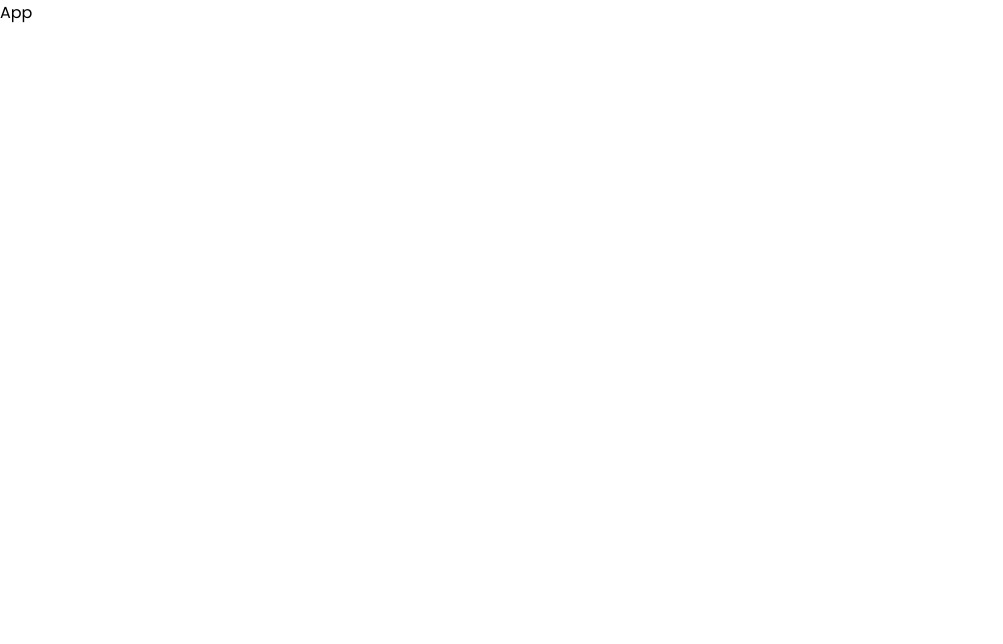
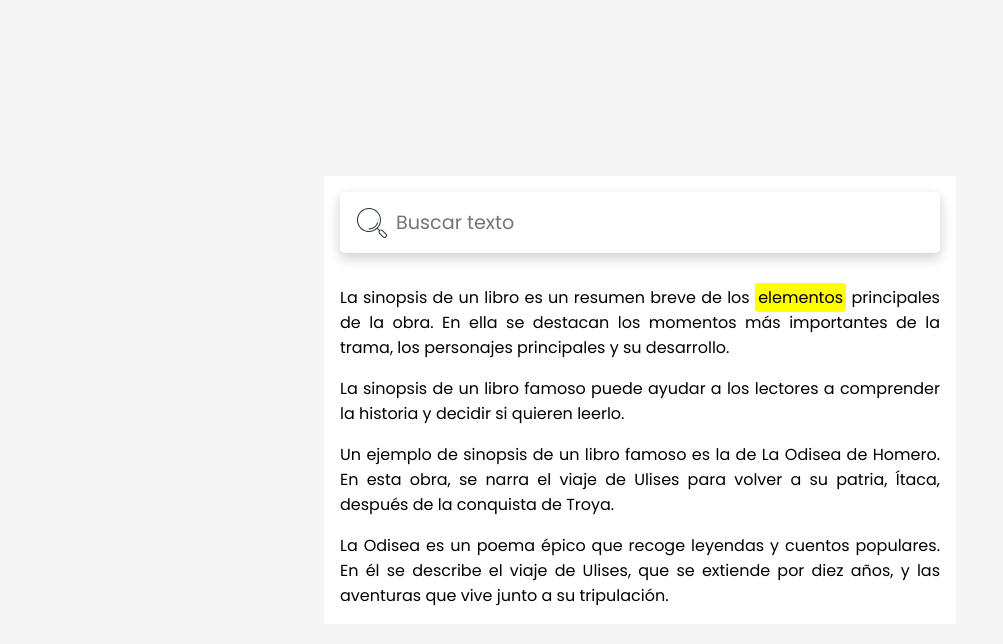
Before and after one commit to alodor24/searching-text, a React (Vite) app: page / in a window 1280 px wide. Shown: the top 644 px of the page, without its empty margins (0-1003 px from the left). Built offline with nearby package versions, Linux system fonts and the light colour scheme.

Commit message:
Create Search component

```diff
--- a/src/App.tsx
+++ b/src/App.tsx
@@ -1,5 +1,14 @@
+import Content from "./components/Content";
+import Layout from "./components/Layout";
+import Search from "./components/Search";
+
 const App = () => {
-  return <div>App</div>;
+  return (
+    <Layout>
+      <Search />
+      <Content />
+    </Layout>
+  );
 };
 
 export default App;
--- a/src/components/Layout/Layout.styles.css
+++ b/src/components/Layout/Layout.styles.css
@@ -8,8 +8,6 @@
 .layout__container {
   height: fit-content;
   padding: 1rem;
-  /*border-radius: 0.5rem;*/
   background-color: #fff;
-  /*box-shadow: 0 0.3rem 0.8rem rgba(0, 0, 0, 0.5);*/
   width: 600px;
 }
--- /dev/null
+++ b/src/components/Search/Search.styles.css
@@ -0,0 +1,21 @@
+.search__container {
+  margin-bottom: 2rem;
+  position: relative;
+}
+
+.search__icon {
+  position: absolute;
+  height: 2rem;
+  top: 25%;
+  left: 1rem;
+}
+
+.search__input {
+  width: 100%;
+  outline: none;
+  padding: 1rem 1rem 1rem 3.5rem;
+  font-size: 1.2rem;
+  border-radius: 0.3rem;
+  border: none;
+  box-shadow: 0 0.3rem 0.8rem rgba(0, 0, 0, 0.2);
+}
--- /dev/null
+++ b/src/components/Search/Search.tsx
@@ -0,0 +1,17 @@
+import "./Search.styles.css";
+import SearchIcon from "../../assets/search-icon.svg";
+
+const Search = () => {
+  return (
+    <div className="search__container">
+      <img className="search__icon" src={SearchIcon} alt="search-icon" />
+      <input
+        className="search__input"
+        type="search"
+        placeholder="Buscar texto"
+      />
+    </div>
+  );
+};
+
+export default Search;
--- /dev/null
+++ b/src/components/Search/index.ts
@@ -0,0 +1 @@
+export { default } from "./Search";
--- a/src/globalStyles.css
+++ b/src/globalStyles.css
@@ -4,3 +4,7 @@
   font-family: "Poppins", serif;
   font-style: normal;
 }
+
+body {
+  background-color: #f5f5f5;
+}
```
Also changed, not shown: src/assets/search-icon.svg (added).
